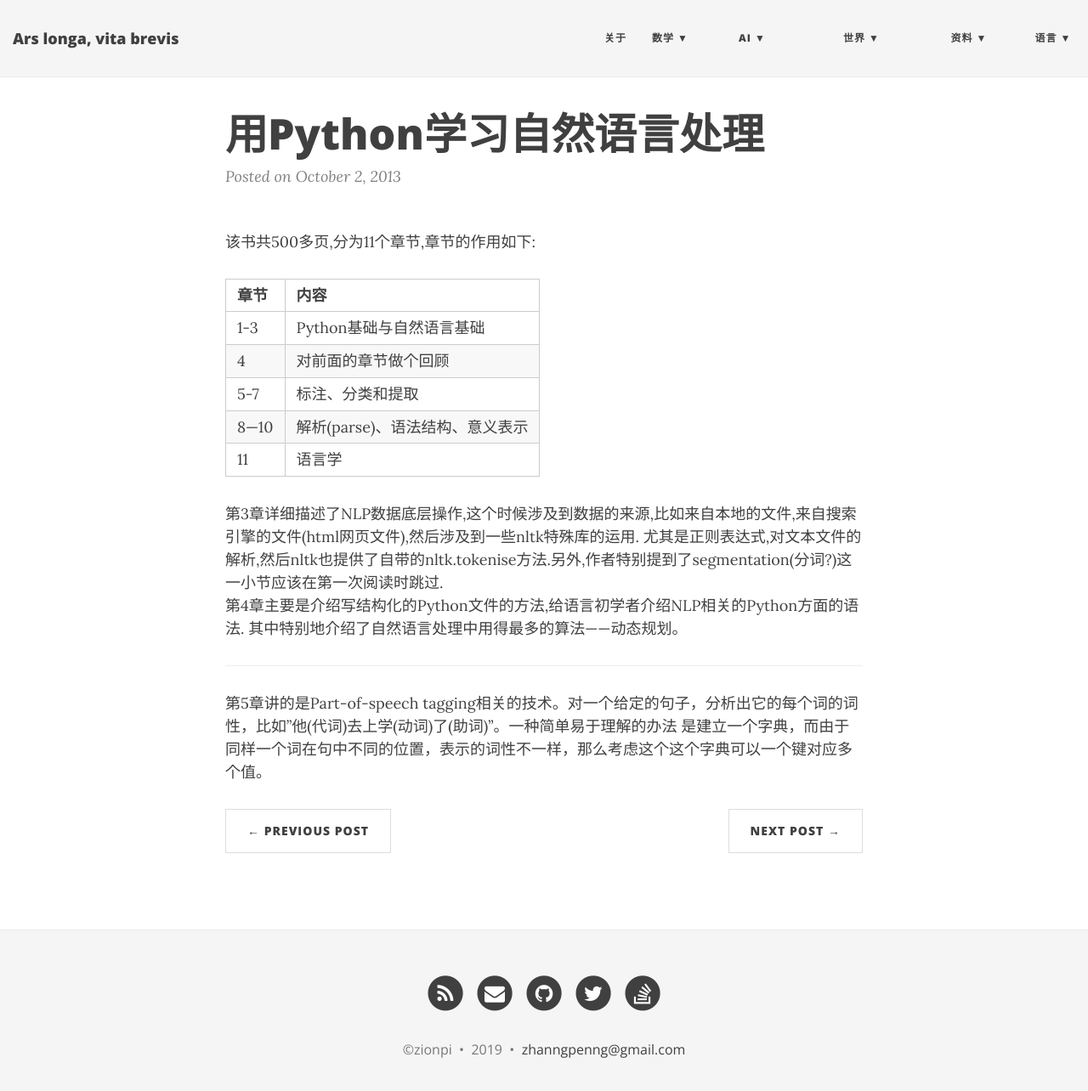
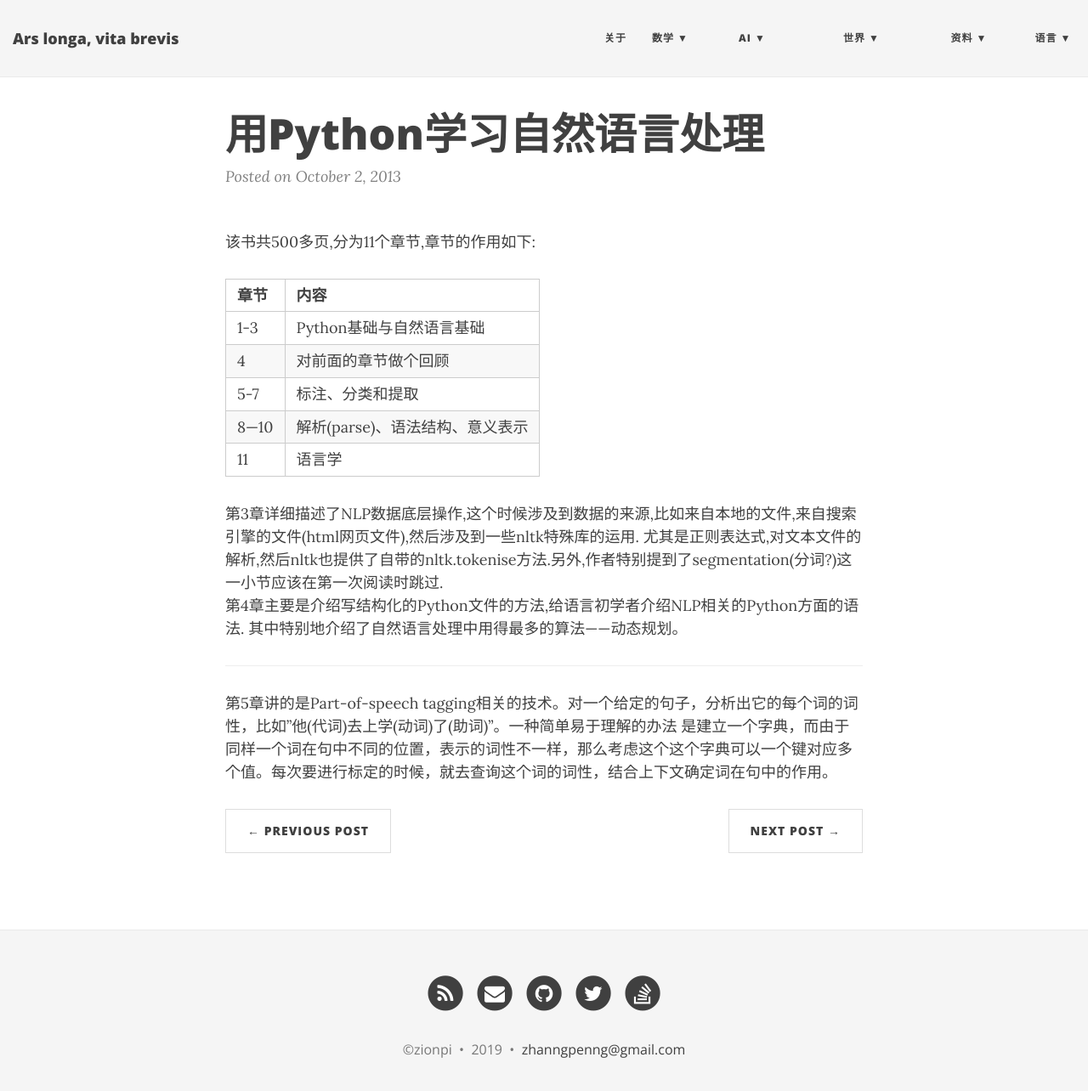
Before and after one commit to ZionPi/zionpi.github.io, a Jekyll site: the page built from _posts/2013-10-02-natural-language-processing-with-python.md, in a window 1280 px wide and 1297 px high. Shown: the top 1284 px of the window at 85% size. Built offline with Jekyll 4.4.1, drawn with Linux system fonts in a browser that asks for light colours; nearby versions of some CDN libraries.

Commit message:
Update 2013-10-02-natural-language-processing-with-python.md

```diff
--- a/_posts/2013-10-02-natural-language-processing-with-python.md
+++ b/_posts/2013-10-02-natural-language-processing-with-python.md
@@ -18,4 +18,4 @@ title: 用Python学习自然语言处理
 
 ---
 第5章讲的是Part-of-speech tagging相关的技术。对一个给定的句子，分析出它的每个词的词性，比如"他(代词)去上学(动词)了(助词)"。一种简单易于理解的办法
-是建立一个字典，而由于同样一个词在句中不同的位置，表示的词性不一样，那么考虑这个这个字典可以一个键对应多个值。
+是建立一个字典，而由于同样一个词在句中不同的位置，表示的词性不一样，那么考虑这个这个字典可以一个键对应多个值。每次要进行标定的时候，就去查询这个词的词性，结合上下文确定词在句中的作用。
```
